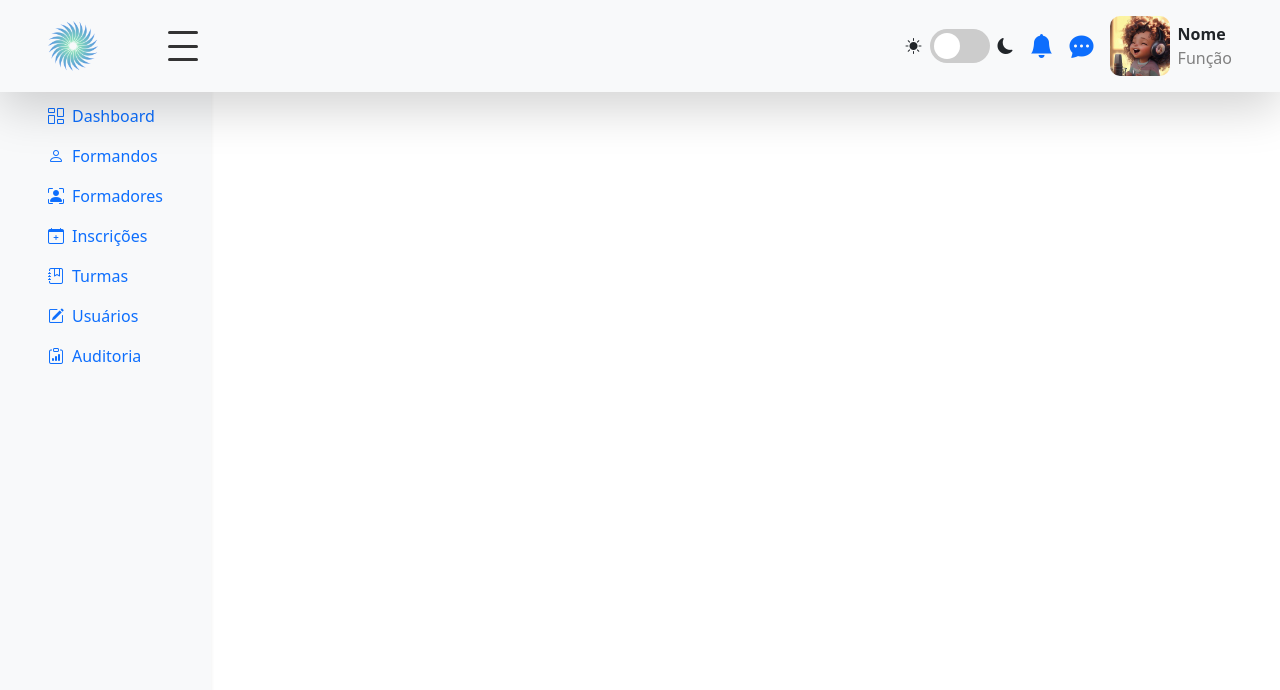
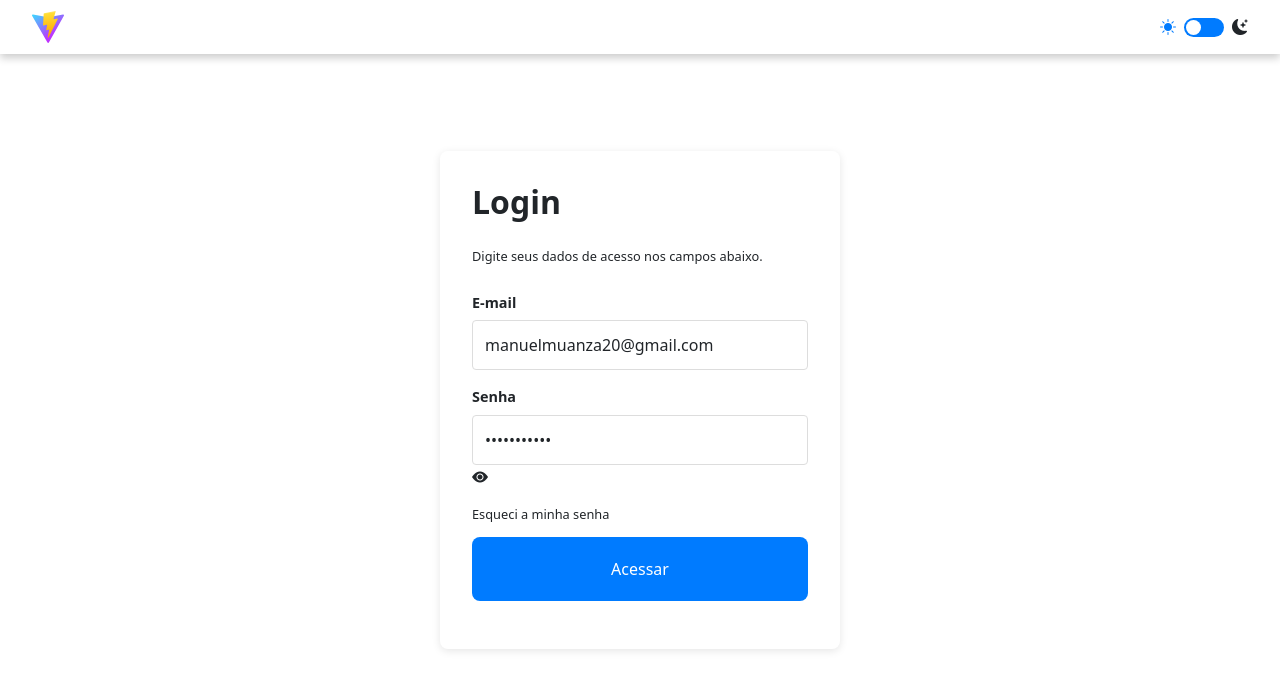
Before and after one commit to sffs-ao/achei, a React (Vite) app: page /entrar in a window 1280 px wide. Shown: the top 690 px of the page. Built offline with nearby package versions, Linux system fonts and the light colour scheme.

Commit message:
feat: login screen

```diff
--- a/index.html
+++ b/index.html
@@ -10,13 +10,14 @@
       integrity="sha384-QWTKZyjpPEjISv5WaRU9OFeRpok6YctnYmDr5pNlyT2bRjXh0JMhjY6hW+ALEwIH"
       crossorigin="anonymous"
     />
+    <link rel="stylesheet" href="./src/App.css">
     <link
       rel="stylesheet"
       href="https://cdn.jsdelivr.net/npm/bootstrap-icons@1.11.3/font/bootstrap-icons.min.css"
     />
     <title>Achei Center</title>
   </head>
-  <body>
+  <body class="">
     <div id="root"></div>
     <script type="module" src="/src/main.jsx"></script>
   </body>
--- a/package.json
+++ b/package.json
@@ -10,6 +10,8 @@
     "preview": "vite preview"
   },
   "dependencies": {
+    "autoprefixer": "^9.8.6",
+    "postcss": "^8.4.45",
     "react": "^18.3.1",
     "react-dom": "^18.3.1",
     "react-router-dom": "^6.26.1"
@@ -24,6 +26,7 @@
     "eslint-plugin-react-hooks": "^5.1.0-rc.0",
     "eslint-plugin-react-refresh": "^0.4.9",
     "globals": "^15.9.0",
+    "tailwindcss": "^3.4.10",
     "vite": "^5.4.1"
   }
 }
--- /dev/null
+++ b/postcss.config.js
@@ -0,0 +1,6 @@
+export default {
+    plugins: {
+        tailwindcss: {},
+        autoprefixer: {},
+    }
+}
--- a/src/App.css
+++ b/src/App.css
@@ -1,3 +1,7 @@
+@tailwind base;
+@tailwind components;
+@tailwind utilities;
+
 header {
   position: relative;
   z-index: 10;
--- a/src/App.jsx
+++ b/src/App.jsx
@@ -14,17 +14,14 @@ import Settings from "./pages/settings";
 import Notification from "./pages/Notification";
 import Profile from "./pages/Profile";
 
-import Header from "./components/Header/Header";
-import SideMenu from "./components/SideMenu";
-
-import "./app.css";
+import Layout from "./Layout";
+import Sign from "./pages/Sign";
 
 function App() {
   return (
     <Router>
-      <Header />
-      <SideMenu />
       <Routes>
+        <Route path="/" element={<Layout />}>
             <Route path="/" element={<Dashboard />} />
             <Route path="/formandos" element={<Students />} />
             <Route path="/formadores" element={<Instructors />} />
@@ -37,6 +34,8 @@ function App() {
             <Route path="/notificacoes" element={<Notification />} />
             <Route path="/configuracoes" element={<Settings />} />
             <Route path="/perfil" element={<Profile />} />
+        </Route>
+        <Route path="entrar" element={<Sign/>} />
       </Routes>
     </Router>
   );
--- /dev/null
+++ b/src/Layout.jsx
@@ -0,0 +1,13 @@
+import { Outlet } from "react-router-dom";
+import Header from "./components/Header/Header";
+import SideMenu from "./components/SideMenu";
+
+export default function Layout() {
+    return (
+        <div>
+            <Header />
+                <SideMenu />
+            <Outlet />
+        </div>
+    )
+}
--- a/src/pages/Notification.jsx
+++ b/src/pages/Notification.jsx
@@ -2,7 +2,7 @@ import React from "react";
 
 export default function () {
   return (
-    <div>
+    <div className="">
       <h1>NOtificacoes</h1>
     </div>
   );
--- /dev/null
+++ b/src/pages/Sign.css
@@ -0,0 +1,273 @@
+.login-header {
+    position: fixed;
+    width: 100%;
+    background-color: var(--bg-2);
+    padding: .7em 2em;
+    box-shadow: 0 4px 8px rgba(0, 0, 0, 0.2);
+    display: flex;
+    align-items: center;
+    justify-content: space-between;
+    z-index: 11;
+}
+.switch-container {
+    display: flex;
+    align-items: center;
+    justify-content: center;
+  }
+
+  /* Estilo do Container do Switch de Modo */
+.switch-container {
+    display: flex;
+    align-items: center;
+    justify-content: center;
+  }
+
+  /* Estilo do Ícone do Switch */
+  .switch-container i {
+    cursor: pointer;
+  }
+
+  /* Estilo do Botão de Switch */
+  .switch-btn {
+    margin: 0 .5em;
+    height: auto;
+    width: 40px;
+    padding: 2px;
+    border-radius: 25px;
+    cursor: pointer;
+  }
+
+  /* Estilo do Botão de Switch no Modo Claro */
+  .switch-container.light .switch-btn {
+    background-color: #007bff;
+    display: flex;
+    justify-content: flex-start;
+  }
+
+  /* Estilo do Botão de Switch no Modo Escuro */
+  .switch-container.dark .switch-btn {
+    background-color: #696969;
+    display: flex;
+    justify-content: flex-end;
+  }
+
+  /* Estilo do Texto no Modo Escuro */
+  .switch-container.dark .btn-light {
+    color: #fff;
+    opacity: .5;
+  }
+
+  .switch-container.dark .btn-dark {
+    color: #fff;
+  }
+
+  /* Estilo do Ícone no Modo Claro */
+  .switch-container.light .bi-brightness-high-fill {
+    color: hsl(211, 100%, 50%);
+  }
+
+  /* Estilo do Interior do Botão de Switch */
+  .switch-btn .switch-inside {
+    background-color: #fff;
+    height: 15px;
+    width: 15px;
+    border-radius: 50%;
+  }
+
+
+  .box {
+    transition: all 1s ease;
+    position: relative;
+    max-width: 375px;
+    width: auto;
+    background-color: var(--bg-2);
+    padding: 2em;
+    border-radius: 8px;
+    box-shadow: 0 2px 8px rgba(0, 0, 0, 0.1);
+    position: absolute;
+    z-index: 10;
+  }
+
+  /* Container Principal para o Formulário */
+  .login-container {
+    width: 100%;
+    height: 100vh;
+    display: flex;
+    align-items: center;
+    justify-content: center;
+    position: relative;
+  }
+
+  /* Estilo do Formulário de Login */
+  .login-form {
+      margin: 100px auto;
+      background: red;
+  }
+
+  /* Estilo do Título do Formulário */
+  .login-form h1 {
+    font-weight: 600;
+    font-size: 24px;
+    color: var(--title-color);
+  }
+
+  /* Estilo do Texto de Auxílio */
+  .login-text {
+    font-size: .8em;
+    margin: 2em 0;
+    color: var(--text-color);
+  }
+
+  /* Estilo dos Grupos de Formulários */
+  .form-group {
+    width: 100%;
+    margin-bottom: 1em;
+    position: relative;
+  }
+
+  /* Estilo dos Rótulos */
+  label {
+    display: block;
+    margin-bottom: 0.5em;
+    color: var(--title-color);
+    font-weight: 700;
+    font-size: .9em;
+  }
+
+  /* Estilo dos Campos de Entrada */
+  input[type="email"],
+  input[type="password"],
+  input[type="text"],
+  input[type="number"] {
+    width: 100%;
+    padding: 0.75em;
+    border: 1px solid #ddd;
+    border-radius: 4px;
+  }
+
+  /* Estilo dos Campos de Entrada Ativos */
+  input[type="email"].active,
+  input[type="password"].active,
+  input[type="text"].active,
+  input[type="number"].active {
+    border: 1px solid #1e90ff;
+    box-shadow: 0 2px 4px rgba(0, 0, 0, 0.2);
+  }
+
+  /* Para navegadores WebKit (Chrome, Safari, etc.) */
+  input[type=number]::-webkit-inner-spin-button,
+  input[type=number]::-webkit-outer-spin-button {
+      -webkit-appearance: none;
+      margin: 0;
+  }
+
+  /* Para o Firefox */
+  input[type=number] {
+      -moz-appearance: textfield;
+  }
+
+  /* Para o Edge */
+  input[type=number]::-ms-clear {
+      display: none;
+  }
+
+  /* Estilo dos Rótulos com Erro */
+  label.error {
+    color: var(--red);
+  }
+
+  /* Estilo do Botão de Submissão */
+  .btn {
+    width: 100%;
+    padding: 0.75em;
+    background-color: var(--btn-color);
+    border: none;
+    color: #fff;
+    border-radius: 4px;
+    cursor: pointer;
+  }
+
+  .forgot-password {
+    display: block;
+    margin-top: 1em;
+    margin-bottom: 1em;
+    color: var(--btn-color);
+    text-decoration: none;
+    font-size: .8em;
+  }
+
+  .button-send {
+    min-height: 35px;
+    display: flex;
+    justify-content: center;
+    align-items: center;
+    background-color: #007bff;
+    transition: all .5s ease;
+    padding: .5em;
+    border-radius: 8px;
+    position: relative;
+  }
+
+  .box {
+    transition: all 1s ease;
+    position: relative;
+    max-width: 375px;
+    width: auto;
+    background-color: var(--bg-2);
+    padding: 2em;
+    border-radius: 8px;
+    box-shadow: 0 2px 8px rgba(0, 0, 0, 0.1);
+    position: absolute;
+    z-index: 10;
+  }
+  @media (min-width: 601px) {
+    /* Padding padrão para telas maiores */
+    .box {
+      min-width: 400px;
+      width: 400px;
+      padding: 2em;
+    }
+
+    /* Tamanho da fonte do título para telas maiores */
+    .login-form h1 {
+      font-size: 2em;
+    }
+  }
+
+  /* Estilos para Dispositivos Móveis (max-width: 600px) */
+@media (max-width: 600px) {
+    /* Reduz o tamanho da fonte para dispositivos menores */
+    body {
+      font-size: 14px;
+    }
+
+    /* Ajusta o padding do container de login */
+    .login-container {
+      padding: 0 2em;
+    }
+
+    /* Reduz o padding do formulário */
+    .box {
+      padding: 1em;
+      width: 300px;
+      max-width:  300px;
+    }
+
+    /* Reduz o tamanho da fonte do título */
+    .box h1 {
+      font-size: 20px;
+    }
+
+    /* Ajusta o espaçamento entre campos do formulário */
+    .form-group {
+      margin-bottom: 0.75em;
+    }
+  }
+
+  .main-login {
+    width: 100%;
+    display: flex;
+    justify-content: center;
+    align-items: center;
+    height: 100vh;
+  }
--- /dev/null
+++ b/src/pages/Sign.jsx
@@ -0,0 +1,45 @@
+import "./Sign.css"
+export default function Sign() {
+    return (
+      <div>
+         <header className="login-header">
+          <a href="#">
+          <img src="vite.svg" alt="" className="logotipo"/>
+          </a>
+          <div className="light switch-container">
+            <i className="bi bi-brightness-high-fill btn-light" title="Activar modo claro"></i>
+            <div className="light switch-btn">
+              <div className="switch-inside"></div>
+            </div>
+            <i className="bi bi-moon-stars-fill btn-dark" title="Activar modo escuro"></i>
+          </div>
+        </header>
+        <div className="main-login">
+           <section className="box login-form bg-red-600">
+              <h1>Login</h1>
+              <p className="login-text text-red-600">Digite seus dados de acesso nos campos abaixo.</p>
+              <form action="#">
+                <div className="form-group">
+                  <label for="email" className="labelEmail">E-mail</label>
+                  <input type="email" id="email" name="email" value="manuelmuanza20@gmail.com"/>
+                  <div className="error email-error hide"></div>
+                </div>
+                <div className="form-group">
+                  <label for="password" className="labelPass">Senha</label>
+                  <input type="password" id="password" name="password" value="Manuel1234#" />
+                  <i class="bi bi-eye-fill toggle-password"></i>
+                  <div className="error password-error hide"></div>
+                </div>
+                <a href="#" className="forgot-password">Esqueci a minha senha</a>
+                <div className="form-group button-send">
+                  <button type="submit" className="btn" id="id-submit">Acessar</button>
+                  <div className="loader hide"></div>
+                </div>
+              </form>
+            </section>
+
+        </div>
+
+    </div>
+    );
+}
--- /dev/null
+++ b/tailwind.config.js
@@ -0,0 +1,15 @@
+/** @type {import('tailwindcss').Config} */
+export default {
+  content: [
+    "./index.html",
+    "./src/**/*.{js,ts,jsx,tsx}",
+  ],
+  theme: {
+    extend: {
+      fontFamily: {
+        sans: ["Inter"]
+      }
+    },
+  },
+  plugins: [],
+}
```
Also changed, not shown: 1 other file (tests, documents, lock files or other folders). Lines whose indentation alone changed are shown as unchanged.
